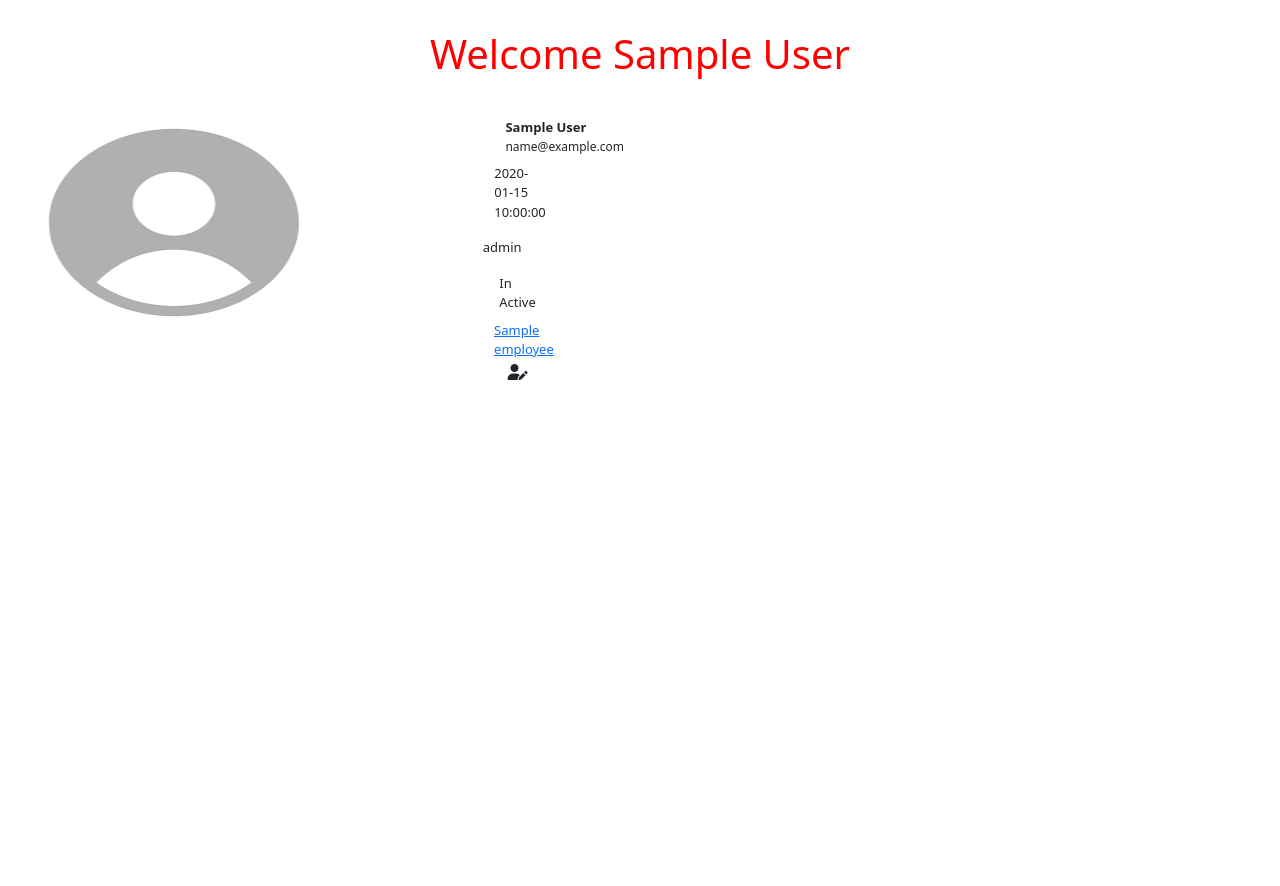
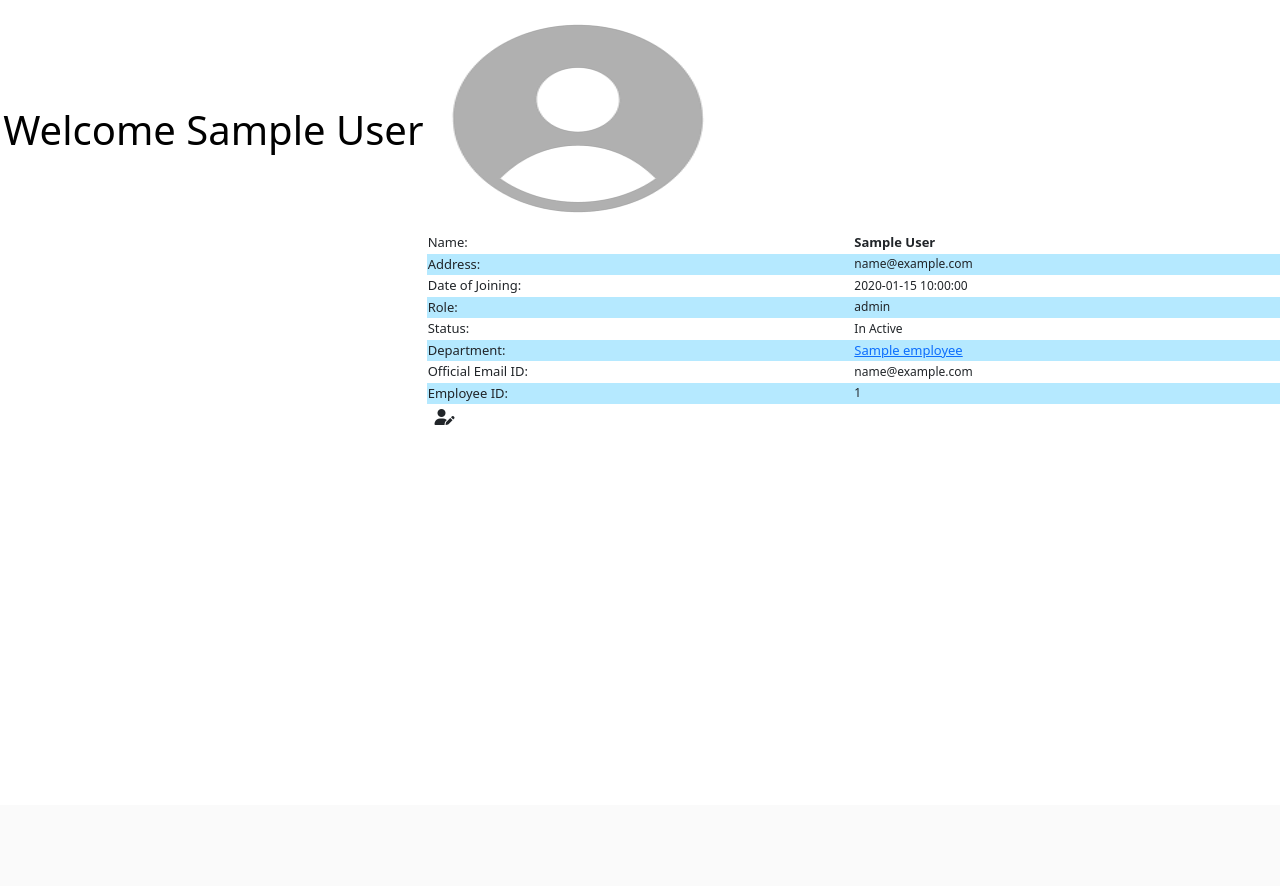
Before and after one commit to aswin-syras/Employee-Management-System, a Flask app: template templates/employees/employee-info.html in a window 1280 px wide. Shown: the part 56-942 px from the top of the page. After the commit the page ends 481 px from the top, so only its background shows below. Run offline with Flask 2, Linux system fonts and the light colour scheme; the template is opened without the code that fills it: most values are stand-ins (such as "Sample title", 1, 10 or a date in 2020); some libraries are stand-ins or nearby versions.

Commit message:
commit employee changes design change

```diff
--- a/templates/employees/employee-info.html
+++ b/templates/employees/employee-info.html
@@ -8,21 +8,44 @@
 <script src="{{ url_for('static', filename='js/index.js') }}"></script>
 <style>
     #welcome{
-        color: red;
+        color: black;
         text-align: center;
         padding-top: 30px;
     }
     .align-div{
+        position: absolute;
         padding-left: 150px;
     }
 
+
+    .new-line{
+        width:100%;
+        height:2%;
+
+    }
+    .new-column-head{
+        width:25%;
+        height:2%;
+
+    }
+    .new-column{
+        width:25%;
+        height:2%;
+
+        margin:25%;
+    }
+    .strip-row{
+        background:#b5e9ff;
+    }
 </style>
+<table style="margin-top:5px;">
+    {% for employee in display_all_employees %}
 
-<div class="row">
-    {% for employee in display_all_employees %}
+    <tr class="new-line">
+        <td class="new-column">
             <h1 id="welcome">Welcome {{ employee.first_name }} {{ employee.last_name }}</h1>
-        <div class="d-flex pt-4 pb-4 row add-border-bottom">
-            <div class="col-1 ">
+        </td>
+        <td class="new-column">
                 {% if employee.profile_image_name %}
                     <img src="{{url_for('file', filename=employee['profile_image_name'])}}" width="300px" height="225px">
                 {% elif employee.gender == "Female" %}
@@ -32,25 +55,63 @@
                 {% else %}
                     <img src="{{ url_for('static', filename='img/avatar.png') }}" alt="profile picture" width="300px" height="225px">
                 {% endif %}
-            </div>
-            <div class="col-3 ptop-8 div-margin">
-                <div class="font-size-large-bold ">
+        </td>
+
+    </tr>
+
+    <tr class="new-line">
+        <td>
+            <td class="font-size-large-bold new-column-head">
+                <label> Name: </label>
+            </td>
+            <td class="font-size-large-bold new-column">
                 <b>{{ employee.first_name }} {{ employee.last_name }}</b>
-                </div>
+            </td>
 
-                <div class="font-size-small ">
+        </td>
+
+
+    </tr>
+    <tr class="new-line">
+        <td>
+            <td class="font-size-large-bold new-column-head strip-row">
+                <label> Address: </label>
+            </td>
+            <td class="font-size-small new-column strip-row">
                 {{ employee.email_address }}
-                </div>
+            </td>
+        </td>
 
-                <div class="d-flex p-2 col-2 font-size-large-bold align-vertical-center">
+    </tr>
+    <tr class="new-line">
+        <td>
+            <td class="font-size-large-bold new-column ">
+                <label> Date of Joining: </label>
+            </td>
+            <td class="font-size-small new-column ">
                 {{ employee.date_of_joining }}
-                </div>
+            </td>
 
-                <div class="d-flex p-2 col-1 font-size-large-bold align-vertical-center">
+        </td>
+
+    </tr>
+    <tr class="new-line">
+        <td>
+            <td class="font-size-large-bold new-column strip-row">
+                <label> Role: </label>
+            </td>
+            <td class="font-size-small new-column strip-row">
                 {{ employee.role }}
-                </div>
+            </td>
+        </td>
 
-                <div class="d-flex p-2 col-1 font-size-large-bold align-vertical-center text-center-div">
+    </tr>
+    <tr class="new-line">
+        <td>
+            <td class="font-size-large-bold new-column">
+                <label> Status: </label>
+            </td>
+            <td class="font-size-small new-column">
                         {% if employee.is_active %}
                             Active
                         {% endif %}
@@ -58,24 +119,59 @@
                         {% if not employee.is_active %}
                             In Active
                         {% endif %}
-                </div>
+            </td>
+        </td>
 
-                <div class="col-2 font-size-large-bold align-vertical-center">
+    </tr>
+    <tr class="new-line">
+        <td>
+            <td class="font-size-large-bold new-column-head strip-row">
+                <label> Department: </label>
+            </td>
+            <td class="font-size-large-bold  new-column strip-row">
                 {% if employee._id != 0 %}
                 <a class="edit-department-name" href="{{ url_for('editingDepartmentGET', id=employee.department_id) }}">{{ employee.department_name }}</a>
                 {% else %}
                 <div class="text-center full-width">-</div>
                 {% endif %}
-                </div>
+            </td>
+        </td>
 
-                <div class="col-1 align-vertical-center text-center-div">
+    </tr>
+    <tr class="new-line">
+        <td>
+            <td class="font-size-large-bold new-column-head">
+                <label> Official Email ID: </label>
+            </td>
+            <td class="font-size-small  new-column">
+                {{ employee.official_email_address }}
+            </td>
+        </td>
+
+    </tr>
+    <tr class="new-line">
+        <td>
+            <td class="font-size-large-bold new-column-head strip-row">
+                <label> Employee ID: </label>
+            </td>
+            <td class="font-size-small  new-column strip-row">
+                {{ employee._id }}
+            </td>
+        </td>
+
+    </tr>
+    <tr>
+        <td>
+
+        </td>
+        <td class="col-1 align-vertical-center text-center-div">
             <a href="{{ url_for('employees.editEmployee', id=session['employee_id']) }}"><i class="fas fa-user-edit text-dark"></i> </a>
+        </td>
+    </tr>
 
-                </div>
-            </div>
-        </div>
     {% endfor %}
-</div>
+</table>
+
 
 <a id="back-to-top" href="#" class="btn btn-light btn-lg back-to-top" role="button" ><i class="fas fa-chevron-up"></i></a>
 {% endblock content %}
```
Lines whose indentation alone changed are shown as unchanged.
